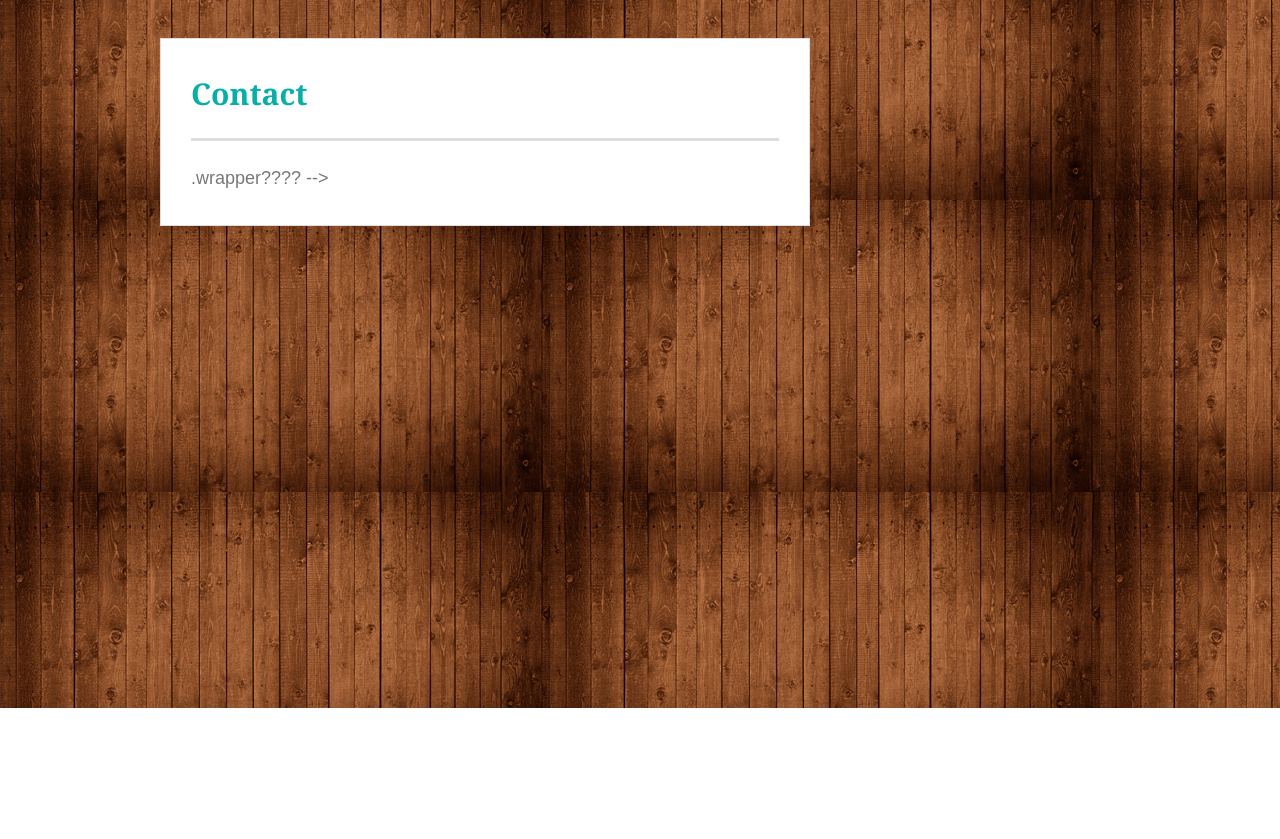
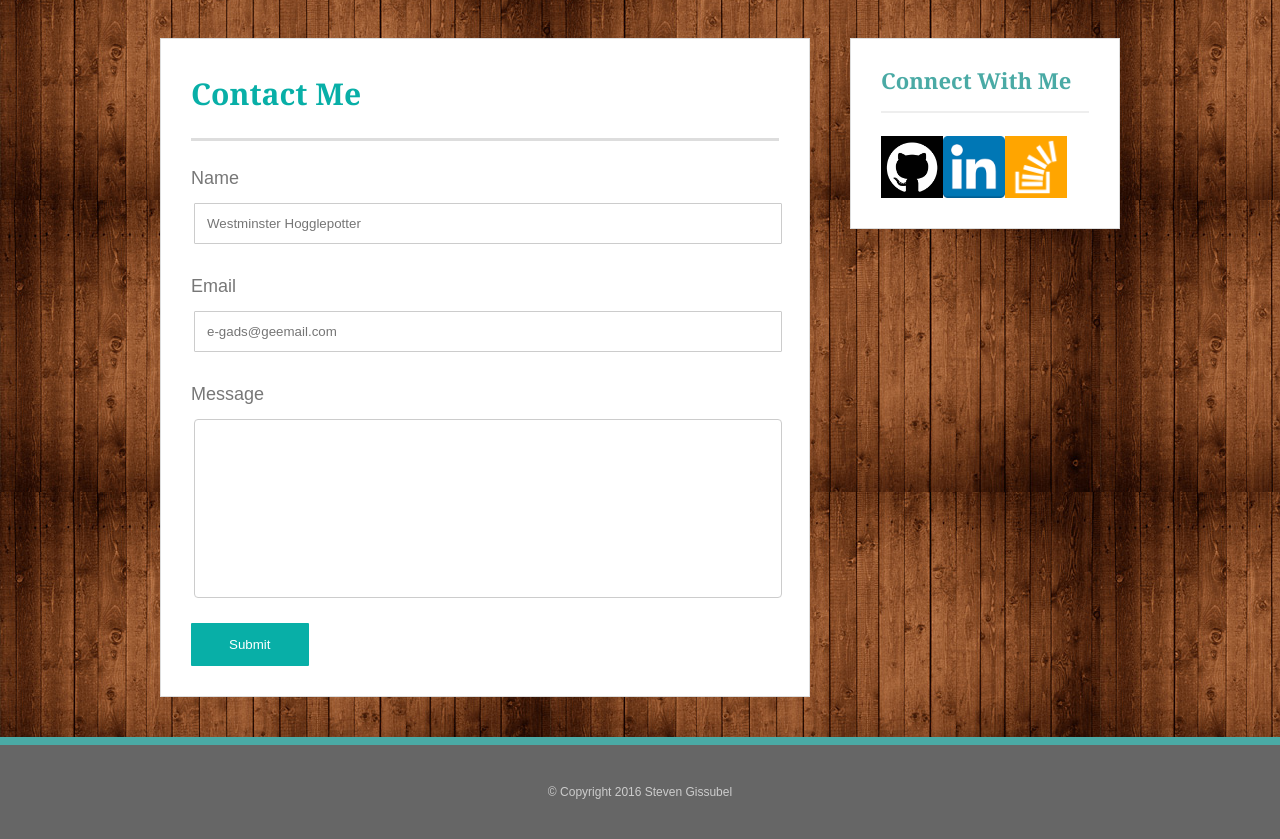
Before and after one commit to SGissubel/Responsive-Portfolio, a PHP site: page /html/contact.html in a window 1280 px wide. Shown: the part 92-931 px from the top of the page. Before the commit the page ends 800 px from the top, so only its background shows below. Run offline with PHP 8.4, Linux system fonts and the light colour scheme.

Commit message:
relative1

```diff
--- a/assets/style.css
+++ b/assets/style.css
@@ -160,6 +160,32 @@ h3,
 	margin-right: 40px;
 }
 
+.work img{
+	width: 100%;
+	border: 0 none;
+}
+
+.work h3 {
+	border-bottom: 0;
+	background: #08afa7;
+	color: #fff;
+	text-align: center;
+	position: absolute;
+	padding: 15px;
+	width: 100%;
+	bottom: 20px;
+	line-height: 30px;
+	margin-bottom: 0;
+	font-weight: 300;
+}
+
+img {
+	width: 200px;
+	height: auto;
+	margin-top: 10px;
+	float: left;
+	margin-right: 25px;
+}
 
 
 footer {
@@ -172,3 +198,120 @@ footer {
 	font-size: 12px;
 	text-align: center;
 }
+
+input[type=text], select {
+    width: 100%;
+    padding: 12px 12px;
+    margin: 8px 3px;
+    margin-bottom: 25px;
+    display: inline-block;
+    border: 1px solid #ccc;
+    border-radius: 1px;
+    box-sizing: border-box;
+}
+
+
+/*contact*/
+
+#message {
+	width: 100%;
+	padding: 12px 20px;
+	padding-bottom: 150px;
+	box-sizing: border-box;
+	border-radius: 4px;
+	resize: none;
+}
+
+input[type=submit] {
+    width: 20%;
+    background-color: #08afa7;
+    color: white;
+    padding: 14px 20px;
+    margin: 8px 10;
+    border: none;
+    border-radius: 1px;
+    cursor: pointer;
+}
+
+input[type=submit]:hover {
+    background-color: #080000;
+    opacity: 90%;
+}
+
+input:hover {
+	opacity: 1px;
+	-webkit-transition: .3s ease-in-out;
+	transition: .3s ease-in-out;
+}
+
+/*media queries*/
+
+
+/*@media screen and (max-width: 980px) {
+	.container
+	#bodycontainer{
+		width: 100%
+	}
+
+	#header,
+	nav {
+		width: 100%;
+		position: relative;
+	}
+*/
+}
+
+
+@media screen and (max-width: 640px) {
+/*header*/
+	#logo,
+	#header {
+		width: 100%;
+		position: relative;
+	}
+	nav {
+		width: 100%;
+		text-align: center;
+		padding: 0 25px 20px 0;
+	}
+
+	nav a {
+		padding: 0 40px;
+	}
+
+	nav a:first-child {
+		border-left: 0 none;
+	}
+
+/*body*/
+	#bodycontainer {
+	padding: 15px;
+
+	}
+	.containter,
+	.section-main {
+		width: 100%;
+	}
+
+/*sidebar*/
+	.sidebar {
+		width: 100%;
+		max-width: none;
+		text-align: center;
+	}
+
+	#connect h2 {
+		line-height: 0;
+	}
+
+	.social {
+		max-width: 100%;
+	}
+
+	.social:first-child {
+		margin-left: 8%;
+	}
+	.social:last-child {
+		margin-right: 8%
+	}
+}
--- a/html/contact.html
+++ b/html/contact.html
@@ -1,13 +1,13 @@
 <!DOCTYPE html>
 <html>
 <head>
+	<meta charset="utf-8">
 	<title>Steven Gissubel Portfolio</title>
 	<link rel="stylesheet" type="text/css" href="../assets/reset.css">
 	<link rel="stylesheet" type="text/css" href="../assets/style.css">
 	</head>
 <body>
-<!--
-<div class="wrapper"> -->
+
 	<header id="header">
 		<div class="container">
 			<a href="index.html" id="logo">Steven Gissubel</a>
@@ -20,15 +20,64 @@
 
 	</header>
 
-
 	<div id="bodycontainer" class="container">
 		<section class="section-main">
-			<h1>Contact</h1>
+			<h1>Contact Me</h1>
 
-			<form
+			<form action="action_page.php">
+			    <label for="fname">Name</label>
+			    <input type="text" id="fname" name="firstname" placeholder="Westminster Hogglepotter">
+
+			    <label for="email">Email</label>
+			    <input type="text" id="email" name="email" placeholder="e-gads@geemail.com">
+
+			    <label for="message">Message</label>
+			    <input type="text" id="message" name="message">
+
+			   <input type="submit" value="Submit">
+
+	  		</form>
 
 
-<!-- </div> .wrapper???? -->
 
+				</ul>
+
+
+			</form> <!-- end #contact-form -->
+
+		</section> <!-- end .section-main -->
+
+		<section class="sidebar">
+			<div id="connect">
+				<h2>Connect With Me</h2>
+
+				<a href="https://github.com/SGissubel" target="_blank">
+				<img id="github" src="../images/GitHub.png" alt="github icon" class="social">
+				</a>
+
+				<a href="https://www.linkedin.com/in/stevengissubel" target="_blank">
+				<img id="linkedin" src="../images/Linkedin.png" alt="linked in icon" class="social">
+				</a>
+
+				<a href="http://stackoverflow.com/users/6867501/steven-gissubel?tab=profile" target="_blank">
+				<img id="stackoverflow" src="../images/stackoverflow.png" alt="stackoverflow icon" class="social">
+				</a>
+			</div> <!-- end #connect -->
+
+		</section> <!-- end .sidebar -->
+
+	</div> <!-- end #bodycontainer .container -->
+
+
+
+		<!-- ends #bodycontainer & .container -->
+
+
+
+
+
+	<footer>
+		<small>&#169; Copyright 2016 Steven Gissubel</small>
+	</footer>
 </body>
 </html>
```
Also changed, not shown: html/index.html (+4 -3 lines), html/portfolio.html (+92 -0 lines), images/localbargen.jpg (added), images/motogame.jpg (added), images/photopixelator.jpg (added), images/portfolio.jpeg (added), images/virtual.jpg (added).
